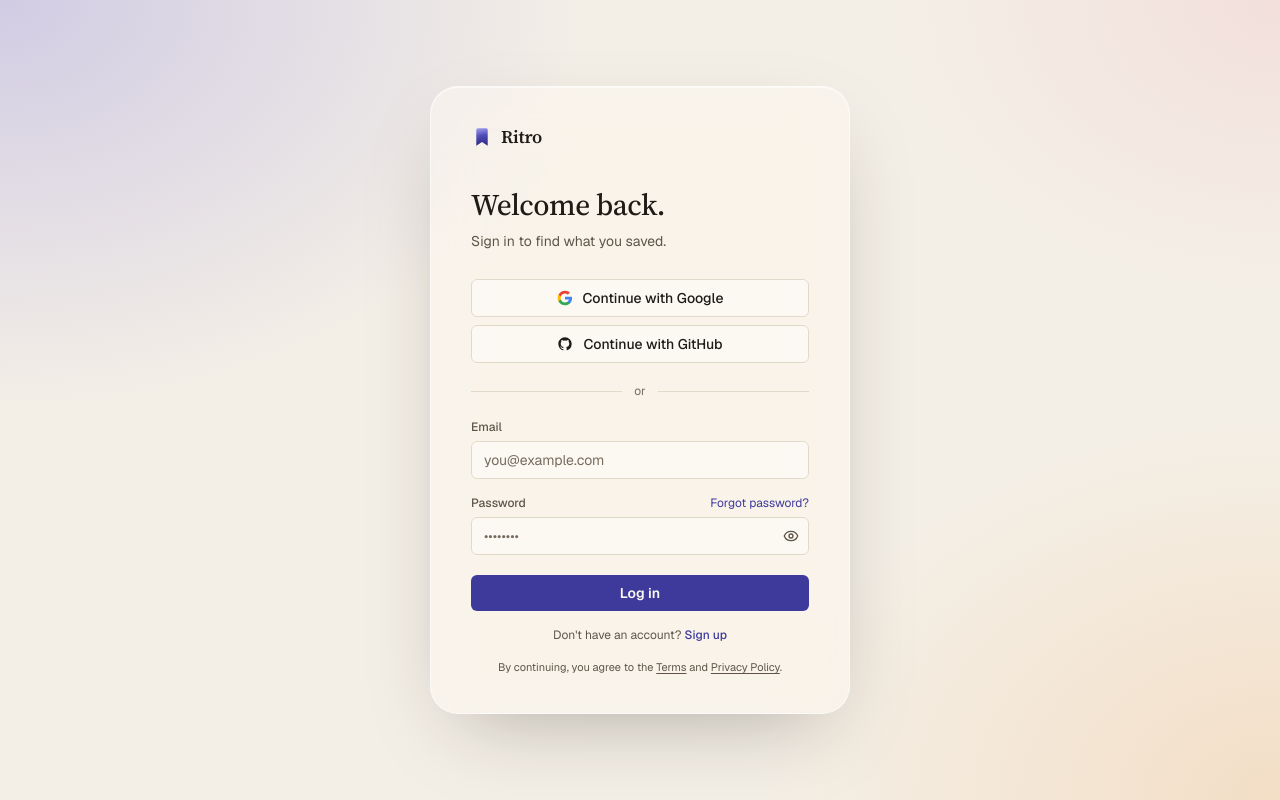
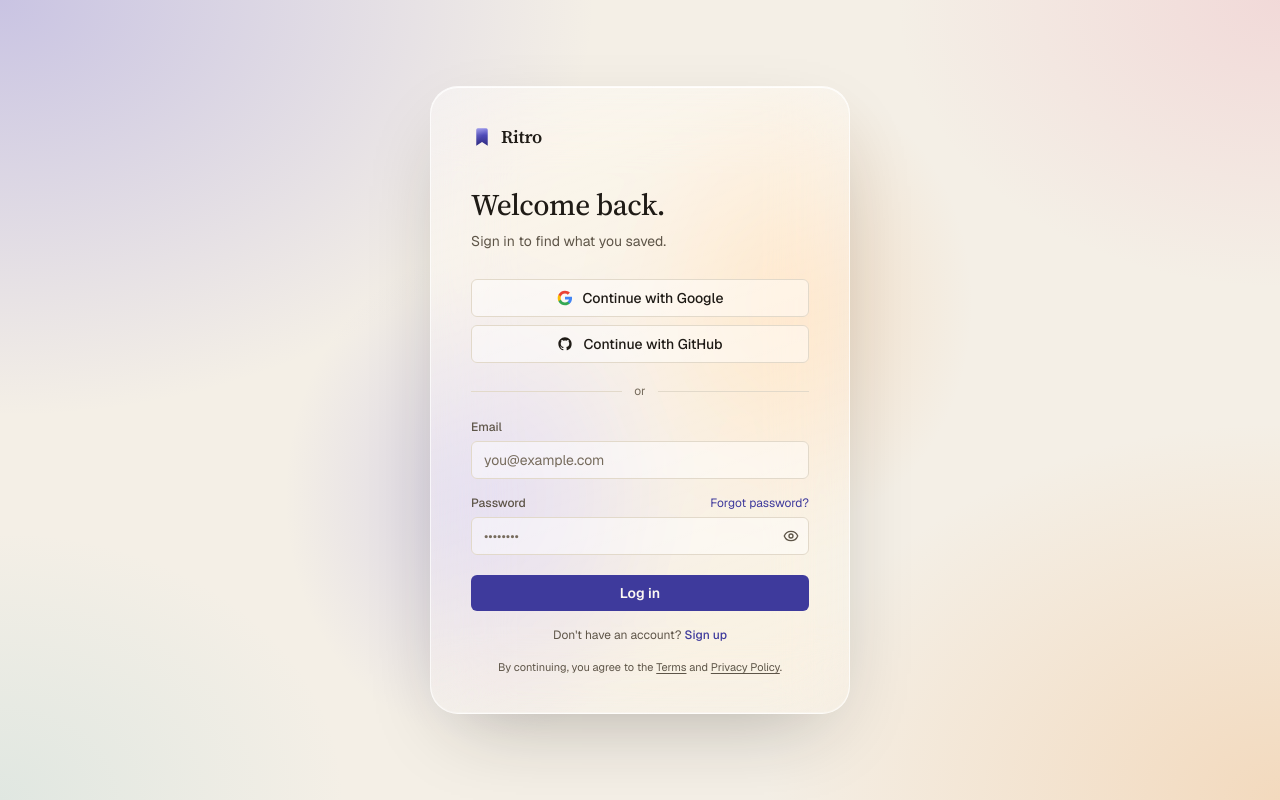
Before and after one commit to MinitJain/recall, a Next.js app in the folder client/: page /auth in a window 1280 px wide. Built offline with nearby package versions, Linux system fonts and the light colour scheme.

Commit message:
fix(ui): more glass on the sign-in card
The card is more see-through with a heavier blur, a bright rim and a soft inner gradient; faint colour hints now pass behind its edges so the frosting is visible, plus a fourth cool corner wash.

```diff
--- a/client/src/app/globals.css
+++ b/client/src/app/globals.css
@@ -253,35 +253,44 @@ textarea {
 /* ── Sign-in page: colour washes from the corners, a frosted glass card over the calm middle ── */
 .auth-backdrop {
   background:
-    radial-gradient(60rem 42rem at 0% 0%, rgba(118, 112, 220, 0.28), transparent 62%),
-    radial-gradient(52rem 38rem at 100% 100%, rgba(240, 168, 96, 0.24), transparent 62%),
-    radial-gradient(40rem 30rem at 100% 0%, rgba(232, 140, 168, 0.16), transparent 60%),
+    radial-gradient(60rem 42rem at 0% 0%, rgba(118, 112, 220, 0.34), transparent 62%),
+    radial-gradient(52rem 38rem at 100% 100%, rgba(240, 168, 96, 0.30), transparent 62%),
+    radial-gradient(40rem 30rem at 100% 0%, rgba(232, 140, 168, 0.22), transparent 60%),
+    radial-gradient(36rem 28rem at 0% 100%, rgba(120, 190, 200, 0.16), transparent 60%),
+    /* faint hints that pass behind the card's edges, so the glass has colour to frost */
+    radial-gradient(18rem 22rem at 38% 62%, rgba(118, 112, 220, 0.22), transparent 70%),
+    radial-gradient(16rem 20rem at 62% 38%, rgba(240, 168, 96, 0.22), transparent 70%),
     var(--bg);
   background-attachment: fixed;
 }
 .dark .auth-backdrop {
   background:
-    radial-gradient(60rem 42rem at 0% 0%, rgba(118, 112, 220, 0.22), transparent 62%),
-    radial-gradient(52rem 38rem at 100% 100%, rgba(240, 168, 96, 0.10), transparent 62%),
-    radial-gradient(40rem 30rem at 100% 0%, rgba(232, 140, 168, 0.08), transparent 60%),
+    radial-gradient(60rem 42rem at 0% 0%, rgba(118, 112, 220, 0.26), transparent 62%),
+    radial-gradient(52rem 38rem at 100% 100%, rgba(240, 168, 96, 0.13), transparent 62%),
+    radial-gradient(40rem 30rem at 100% 0%, rgba(232, 140, 168, 0.11), transparent 60%),
+    radial-gradient(36rem 28rem at 0% 100%, rgba(120, 190, 200, 0.08), transparent 60%),
+    radial-gradient(18rem 22rem at 38% 62%, rgba(118, 112, 220, 0.20), transparent 70%),
+    radial-gradient(16rem 20rem at 62% 38%, rgba(240, 168, 96, 0.10), transparent 70%),
     var(--bg);
   background-attachment: fixed;
 }
 
+/* Frosted glass: mostly see-through, heavy blur, a bright top edge like the rim of a glass pane */
 .glass-card {
   border-radius: 1.75rem;
-  background: color-mix(in srgb, var(--surface) 52%, transparent);
-  -webkit-backdrop-filter: blur(28px) saturate(1.5);
-  backdrop-filter: blur(28px) saturate(1.5);
-  border: 1px solid rgba(255, 255, 255, 0.55);
+  background: linear-gradient(160deg, rgba(255, 255, 255, 0.42), rgba(255, 255, 255, 0.14));
+  -webkit-backdrop-filter: blur(36px) saturate(1.8);
+  backdrop-filter: blur(36px) saturate(1.8);
+  border: 1px solid rgba(255, 255, 255, 0.7);
   box-shadow:
-    inset 0 1px 0 rgba(255, 255, 255, 0.6),
-    0 30px 80px -32px rgba(31, 27, 22, 0.35);
+    inset 0 1px 0 rgba(255, 255, 255, 0.85),
+    inset 0 -1px 0 rgba(255, 255, 255, 0.25),
+    0 30px 80px -30px rgba(31, 27, 22, 0.32);
 }
 .dark .glass-card {
-  background: color-mix(in srgb, var(--surface) 55%, transparent);
-  border-color: rgba(255, 255, 255, 0.08);
+  background: linear-gradient(160deg, rgba(255, 255, 255, 0.09), rgba(255, 255, 255, 0.03));
+  border-color: rgba(255, 255, 255, 0.12);
   box-shadow:
-    inset 0 1px 0 rgba(255, 255, 255, 0.06),
-    0 30px 80px -32px rgba(0, 0, 0, 0.7);
+    inset 0 1px 0 rgba(255, 255, 255, 0.12),
+    0 30px 80px -30px rgba(0, 0, 0, 0.75);
 }
```
